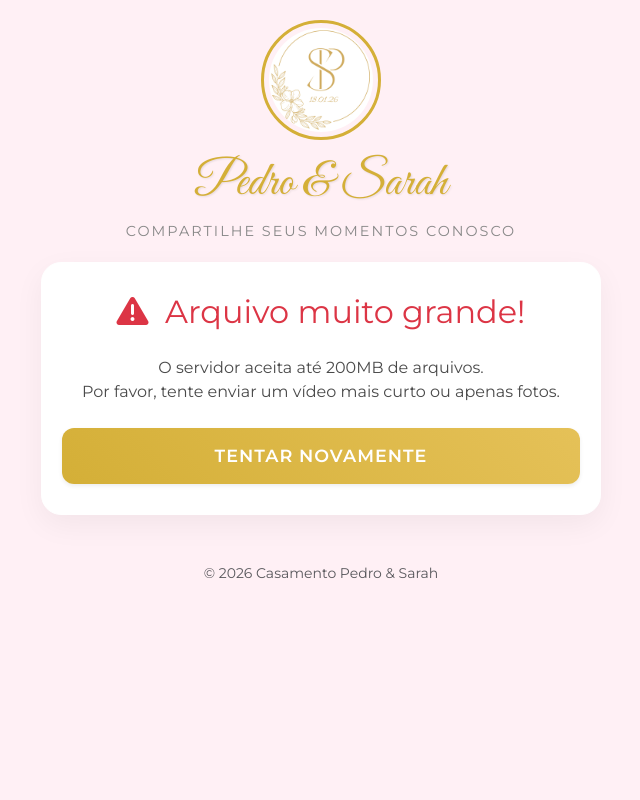
After one commit to pedrosotero/site_upload_fotos_casamento, a Flask app: template templates/error_413.html in a window 1280 px wide. The commit adds this page. Shown: the whole page, without its empty margins (319-959 px from the left). Run offline with Flask 3, Linux system fonts and the light colour scheme; the template is opened without the code that fills it, so the values that code supplies are empty.

Commit message:
Adiciona tratamento de erro 413 para arquivos muito grandes e cria página de erro correspondente

```diff
--- a/app.py
+++ b/app.py
@@ -64,5 +64,11 @@ def index():
 
     return render_template('index.html')
 
+
+@app.errorhandler(413)
+def request_entity_too_large(error):
+    return render_template('error_413.html'), 413
+
+
 if __name__ == '__main__':
     app.run(debug=False)
--- /dev/null
+++ b/templates/error_413.html
@@ -0,0 +1,42 @@
+<!DOCTYPE html>
+<html lang="pt-br">
+
+<head>
+    <meta charset="UTF-8">
+    <meta name="viewport" content="width=device-width, initial-scale=1.0">
+    <title>Erro 413 - Arquivo Muito Grande</title>
+
+    <link href="https://cdn.jsdelivr.net/npm/bootstrap@5.3.0/dist/css/bootstrap.min.css" rel="stylesheet">
+    <link href="https://cdnjs.cloudflare.com/ajax/libs/font-awesome/6.0.0/css/all.min.css" rel="stylesheet">
+    <link href="https://fonts.googleapis.com/css2?family=Great+Vibes&family=Montserrat:wght@300;400;600&display=swap"
+        rel="stylesheet">
+    <link href="{{ url_for('static', filename='css/index.css') }}" rel="stylesheet">
+</head>
+
+<body>
+    <div class="main-container text-center">
+        <header>
+            <img src="{{ url_for('static', filename='img/logo_casamento.png') }}" alt="Logo Casamento"
+                class="wedding-logo">
+            <h1 class="wedding-title">Pedro & Sarah</h1>
+            <p class="subtitle">Compartilhe seus momentos conosco</p>
+        </header>
+
+        <div class="upload-card">
+            <h2 class="text-danger mb-4"><i class="fas fa-exclamation-triangle me-2"></i> Arquivo muito grande!</h2>
+            <p class="mb-4">
+                O servidor aceita até 200MB de arquivos.<br>
+                Por favor, tente enviar um vídeo mais curto ou apenas fotos.
+            </p>
+            <a href="{{ url_for('index') }}" class="btn btn-submit shadow-sm">
+                Tentar Novamente
+            </a>
+        </div>
+
+        <footer class="mt-5 text-muted small">
+            <p>&copy; 2026 Casamento Pedro & Sarah</p>
+        </footer>
+    </div>
+</body>
+
+</html>
--- a/templates/index.html
+++ b/templates/index.html
@@ -110,7 +110,7 @@
         </div>
 
         <footer class="mt-5 text-muted small">
-            <p>&copy; 2025 Casamento Pedro & Sarah</p>
+            <p>&copy; 2026 Casamento Pedro & Sarah</p>
         </footer>
 
     </div>
```
Also changed, not shown: static/js/index.js (+38 -3 lines).
